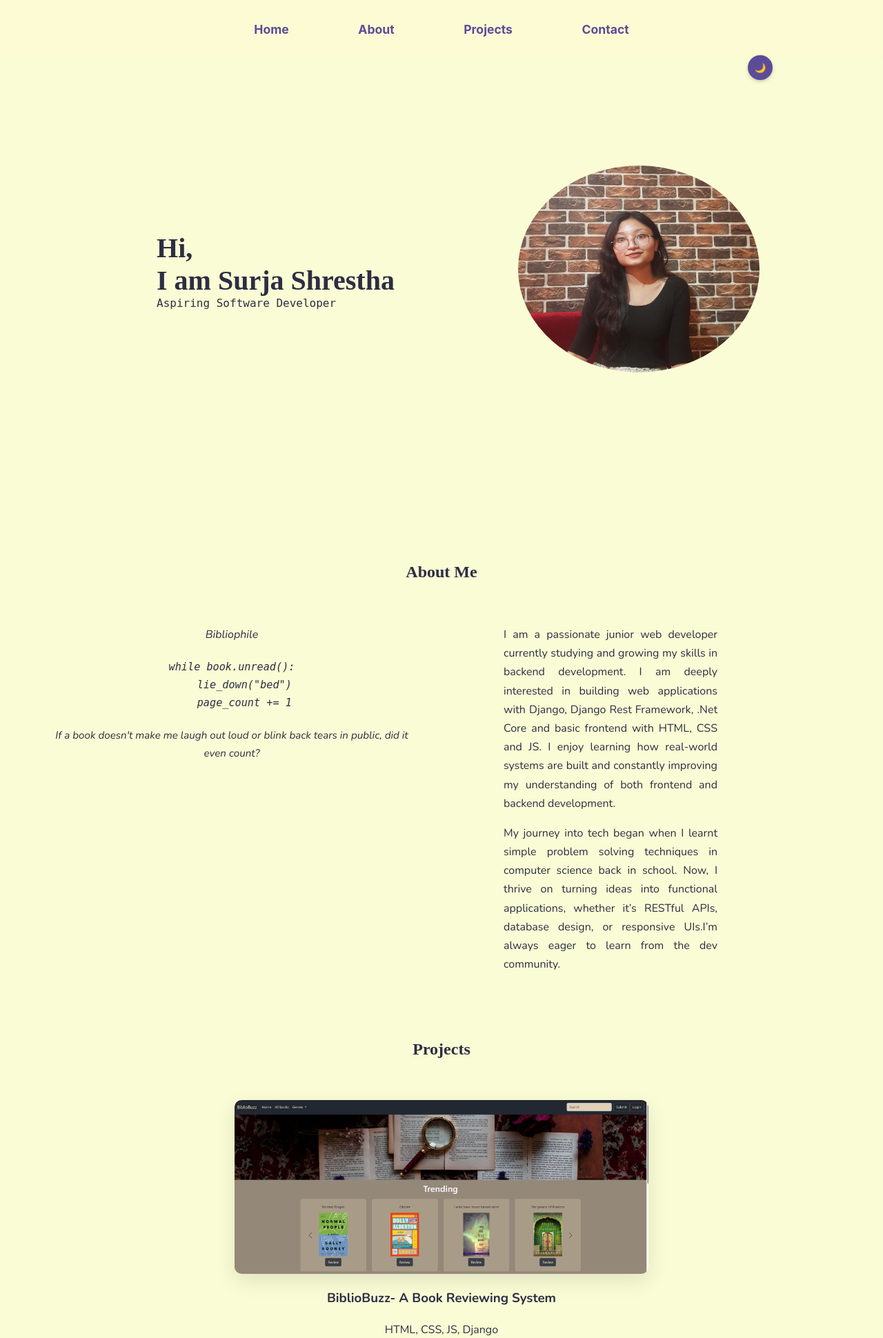
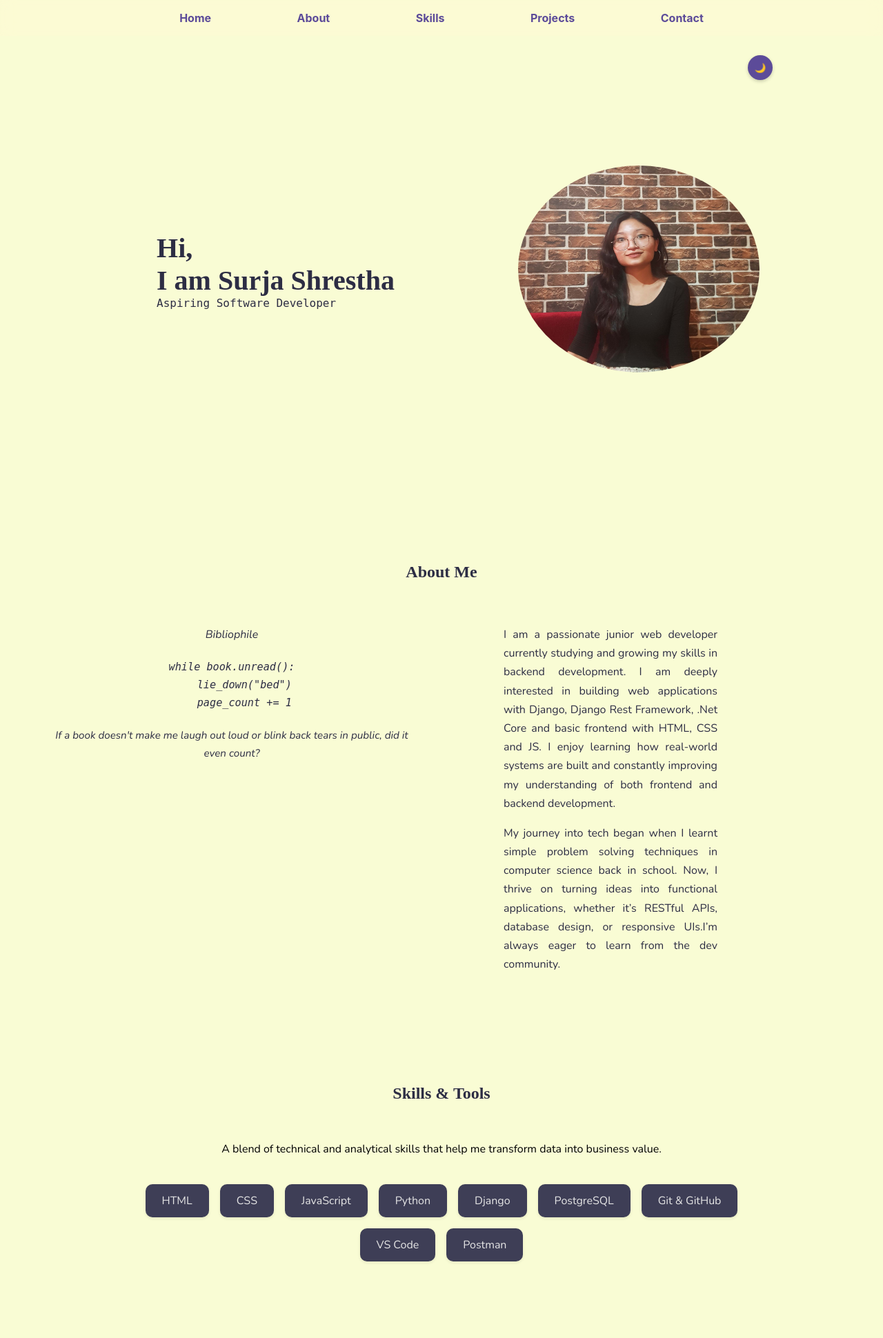
Before and after one commit to Surja11/portfolio, a Django app: page / in a window 1280 px wide. Shown: the top 1940 px of the page at 69% size. Run offline with Django 5.2, Linux system fonts and the light colour scheme; data comes from the database, SQL or seed files in the repository; some web fonts are replaced.

Commit message:
Added skills section

```diff
--- a/static/app/css/style.css
+++ b/static/app/css/style.css
@@ -48,33 +48,31 @@ body {
   transition: background-color 0.3s ease, color 0.3s ease;
 }
 
+
 .navbar {
   display: flex;
+  overflow-x: auto;
+  white-space: nowrap;
+  gap: 1.2rem;
+  padding: 1rem;
   justify-content: center;
-  align-items: center;
-  flex-wrap: wrap;
-  gap: 2rem;
+  backdrop-filter: blur(10px);
+  -webkit-backdrop-filter: blur(10px);
+  background: var(--navbar-bg);
   position: fixed;
   top: 0;
   width: 100%;
-  background-color: var(--navbar-bg);
-  backdrop-filter: blur(10px);
-  -webkit-backdrop-filter: blur(10px);
   z-index: 1000;
-  padding: 2rem 0;
 }
 
 .navbar a {
+  flex-shrink: 0;
+  color: var(--accent-color);
+  text-decoration: none;
+  font-weight: bold;
+  font-size: 1rem;
+  padding: 0.5rem 0.75rem;
   position: relative;
-  /* color: #5C4B99; */
-  color : var(--accent-color);
-  /* background-color: var(--accent-color); */
-  text-decoration: none;
-  font-size: 1.1rem;
-  font-weight: bold;
-  padding-bottom: 5px;
-  margin: 1rem;
-  transition: color 0.3s ease;
 }
 
 .navbar a::after {
@@ -188,16 +186,17 @@ section {
 }
 
 .about h2,
-.projects h2 ,.contact h2{
+.projects h2 ,.contact h2,.skills-section h2{
   text-align: center;
   position: relative;
   padding-bottom: 1rem;
   font-family: 'Averia Serif Libre', serif;
   margin-top: 4rem;
+  cursor: pointer;
 }
 
-.about h2::after,
-.projects h2::after,.contact h2::after {
+.about h2::after, .skills-section h2::after,
+.projects h2::after,.contact h2::after{
   content: '';
   position: absolute;
   left: 42.5%;
@@ -211,7 +210,7 @@ section {
 }
 
 .about h2:hover::after,
-.projects h2:hover::after, .contact h2:hover::after{
+.projects h2:hover::after, .contact h2:hover::after,.skills-section h2:hover::after{
   transform: scaleX(1);
   cursor: pointer;
   margin-top: 3rem;
@@ -251,13 +250,52 @@ section {
   flex: 1;
   max-width: 50%;
 }
-.skills {
-  padding: 0;
-  margin: 1rem 0;
+
+.skills-section {
+  max-width: 1000px;
+  margin: 0 auto;
+  padding: 4rem 2rem;
+  text-align: center;
+}
+
+/* .skills-title {
   font-size: 2rem;
-  text-align: center;
-  color: var(--text-color);
+  font-weight: 700;
+  color: var(--accent-color, #1e90ff);
+  margin-bottom: 1rem;
+} */
+
+.skills-subtitle {
+  font-size: 1rem;
+  font-family: Nunito;
+  color: var(--input-text);
+  margin-bottom: 2.5rem;
 }
+
+.skills-grid {
+  display: flex;
+  flex-wrap: wrap;
+  justify-content: center;
+  gap: 1rem;
+}
+
+.skill-box {
+  background-color: var(--button-bg); /* Light blue look */
+  padding: 0.8rem 1.5rem;
+  border-radius: 10px;
+  font-size: 1rem;
+  font-family: Nunito;
+  color: lch(91.29% 0.01 296.81);
+  box-shadow: 0 2px 4px rgba(0,0,0,0.08);
+  transition: all 0.2s ease-in-out;
+}
+
+.skill-box:hover {
+  background-color: var(--button-hover);
+  transform: translateY(-2px);
+  cursor: default;
+}
+
 
 /* Fun fact */
 .fun-fact {
--- a/templates/app/index.html
+++ b/templates/app/index.html
@@ -8,6 +8,7 @@
   {%block content%}
   {%include 'app/home.html'%}
   {%include 'app/about.html'%}
+  {%include 'app/skills.html'%}
   {%include 'app/projects.html'%}
   {%include 'app/contact.html'%}
 
--- /dev/null
+++ b/templates/app/skills.html
@@ -0,0 +1,21 @@
+{% load static %}
+<div class="skills-section" id="skills">
+  <h2 class="skills-title">Skills & Tools</h2>
+  <br><br>
+  <p class="skills-subtitle">
+    A blend of technical and analytical skills that help me transform data into business value.
+  </p>
+
+  <div class="skills-grid">
+    <span class="skill-box">HTML</span>
+    <span class="skill-box">CSS</span>
+    <span class="skill-box">JavaScript</span>
+    <span class="skill-box">Python</span>
+    <span class="skill-box">Django</span>
+    <span class="skill-box">PostgreSQL</span>
+    <span class="skill-box">Git & GitHub</span>
+    <span class="skill-box">VS Code</span>
+    <span class="skill-box">Postman</span>
+
+  </div>
+</div>
--- a/templates/base.html
+++ b/templates/base.html
@@ -23,6 +23,7 @@
     <div class="nav-container">
     <a href="#home" >Home</a>
     <a href="#about" >About</a>
+    <a href="#skills">Skills</a>
     <a href="#projects" >Projects</a>
     <a href="#contact" >Contact</a>
     <div>
```
Also changed, not shown: templates/app/projects.html (+54 -6 lines), 1 other file.
